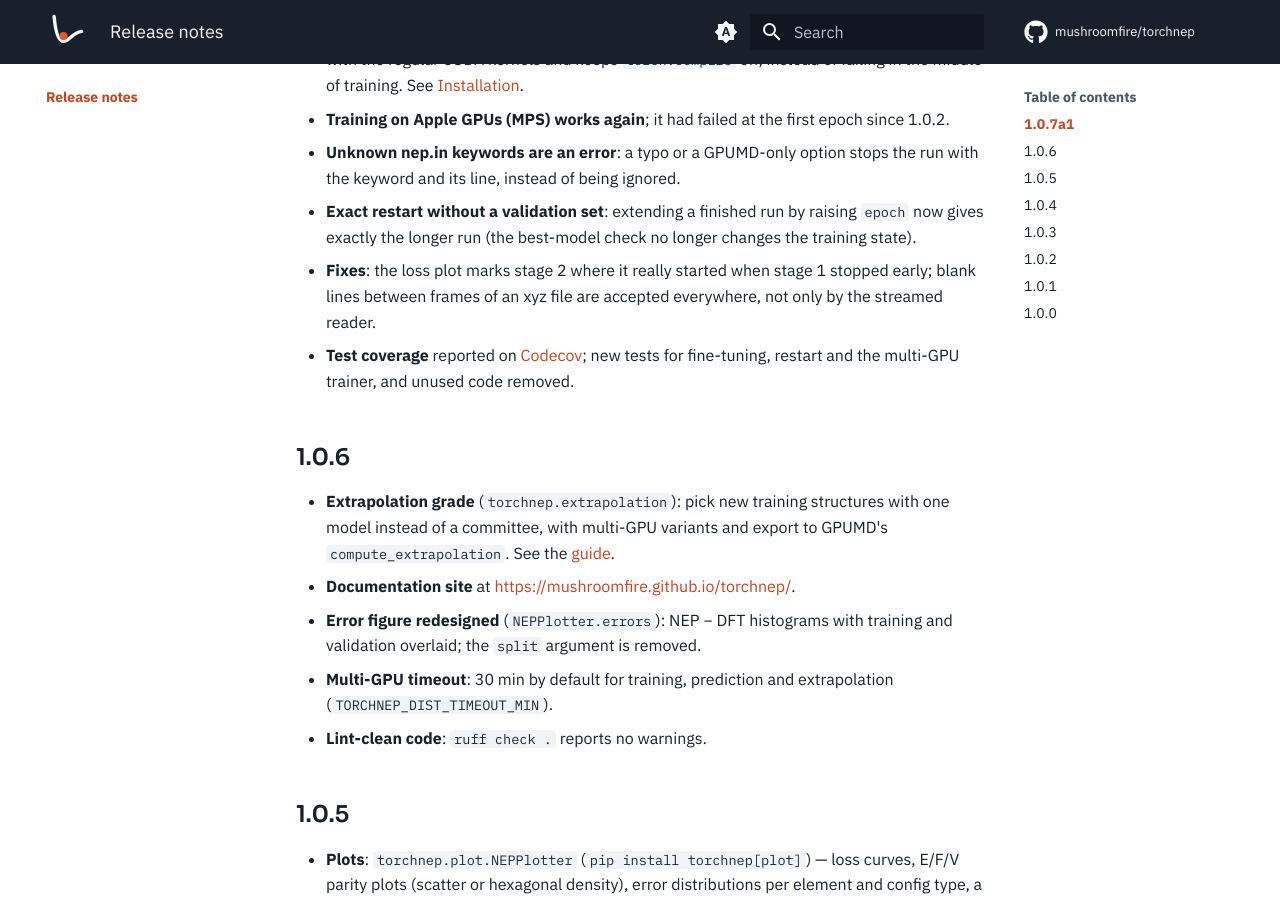
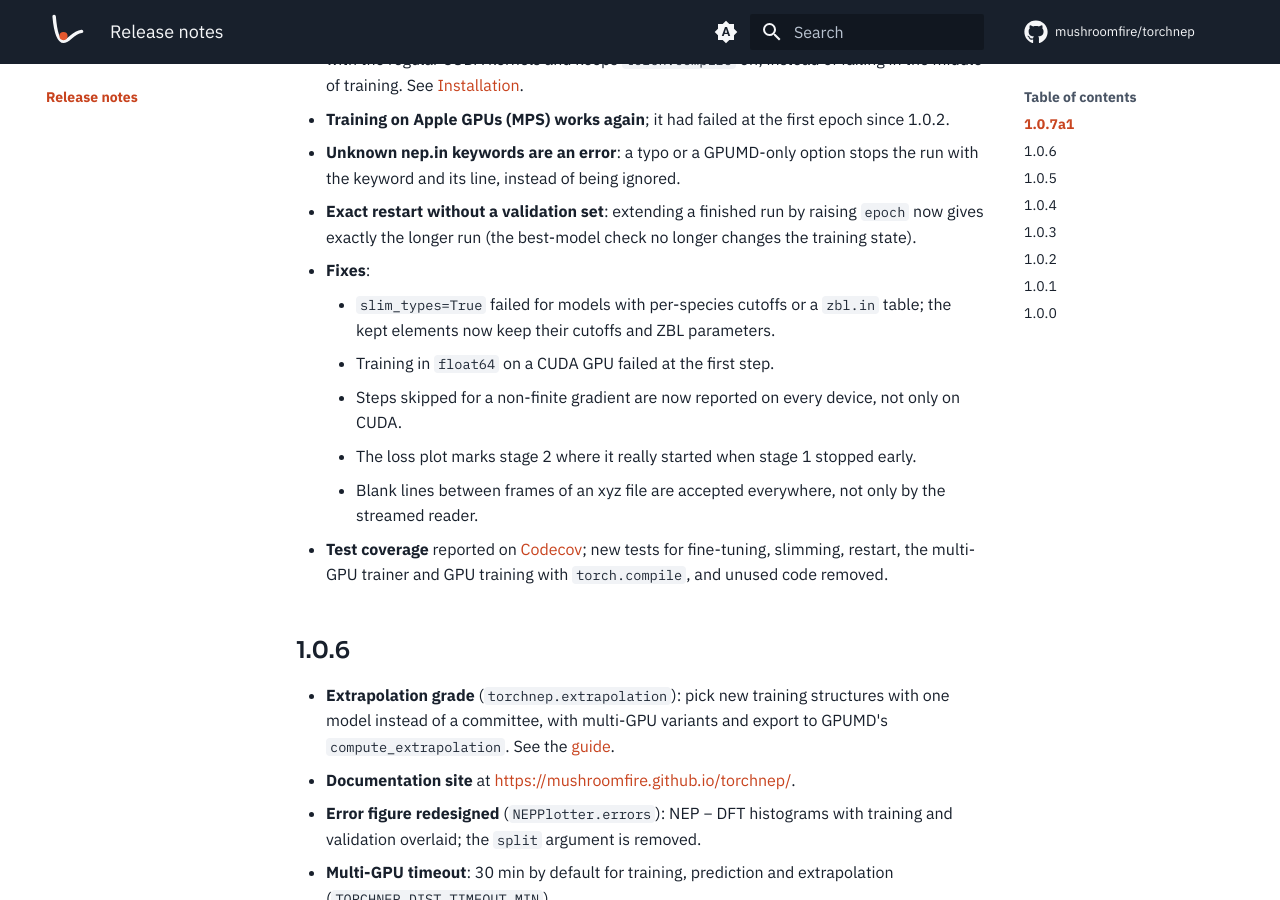
Before and after one commit to mushroomfire/torchnep, an MkDocs documentation site: the page built from docs/release-notes.md, in a window 1280 px wide and 900 px high, scrolled down 330 px. Built offline with MkDocs 1.6.1 and Material for MkDocs 9.7.7, drawn with Linux system fonts in a browser that asks for light colours; comment, search, counter and statistics services are not loaded.

Commit message:
Tests README lists every test file and how to run the GPU tests; release notes

```diff
--- a/docs/release-notes.md
+++ b/docs/release-notes.md
@@ -6,8 +6,13 @@
 - **Training on Apple GPUs (MPS) works again**; it had failed at the first epoch since 1.0.2.
 - **Unknown nep.in keywords are an error**: a typo or a GPUMD-only option stops the run with the keyword and its line, instead of being ignored.
 - **Exact restart without a validation set**: extending a finished run by raising `epoch` now gives exactly the longer run (the best-model check no longer changes the training state).
-- **Fixes**: the loss plot marks stage 2 where it really started when stage 1 stopped early; blank lines between frames of an xyz file are accepted everywhere, not only by the streamed reader.
-- **Test coverage** reported on [Codecov](https://codecov.io/gh/mushroomfire/torchnep); new tests for fine-tuning, restart and the multi-GPU trainer, and unused code removed.
+- **Fixes**:
+    - `slim_types=True` failed for models with per-species cutoffs or a `zbl.in` table; the kept elements now keep their cutoffs and ZBL parameters.
+    - Training in `float64` on a CUDA GPU failed at the first step.
+    - Steps skipped for a non-finite gradient are now reported on every device, not only on CUDA.
+    - The loss plot marks stage 2 where it really started when stage 1 stopped early.
+    - Blank lines between frames of an xyz file are accepted everywhere, not only by the streamed reader.
+- **Test coverage** reported on [Codecov](https://codecov.io/gh/mushroomfire/torchnep); new tests for fine-tuning, slimming, restart, the multi-GPU trainer and GPU training with `torch.compile`, and unused code removed.
 
 ## 1.0.6
 
```
Also changed, not shown: 1 other file.
